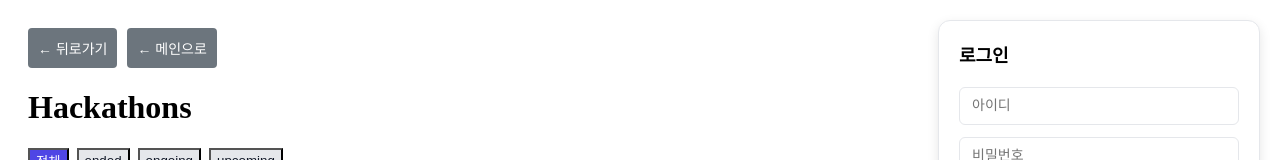
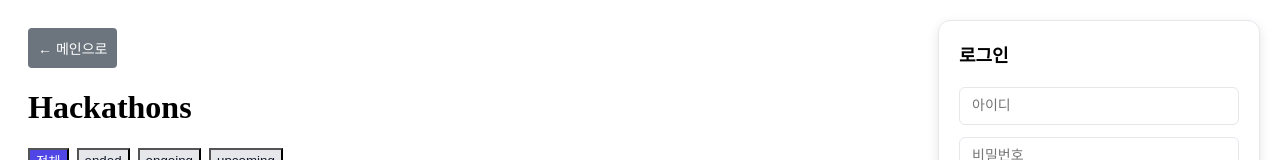
Before and after one commit to Daker-Team01/hackathon-platform, a React (Vite) app: page /hackathons in a window 1280 px wide. Shown: the top 160 px of the page. Built offline with nearby package versions, Linux system fonts and the light colour scheme.

Commit message:
해커톤 페이지 뒤로가기 버튼 제외(직전 페이지가 메인이기때문에)

```diff
--- a/src/pages/Hackathons.tsx
+++ b/src/pages/Hackathons.tsx
@@ -44,21 +44,7 @@ export default function Hackathons() {
 
   return (
     <div>
-      <div style={{ display: 'flex', gap: 10, marginBottom: 20 }}>
-        <button
-          onClick={() => navigate(-1)}
-          style={{
-            padding: 10,
-            backgroundColor: '#6c757d',
-            color: 'white',
-            border: 'none',
-            borderRadius: 4,
-            cursor: 'pointer',
-            fontSize: 14,
-          }}
-        >
-          ← 뒤로가기
-        </button>
+      <div style={{ marginBottom: 20 }}>
         <button
           onClick={() => navigate('/')}
           style={{
```
